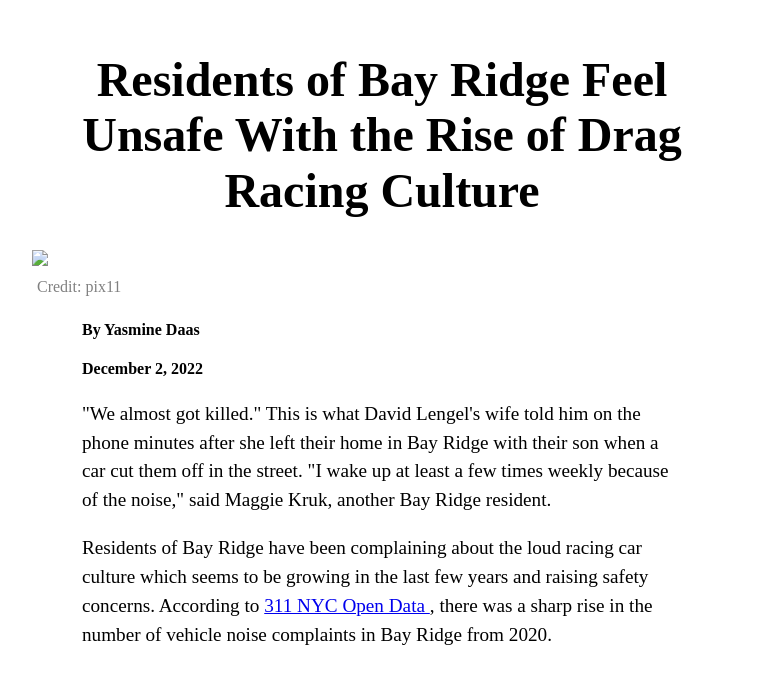
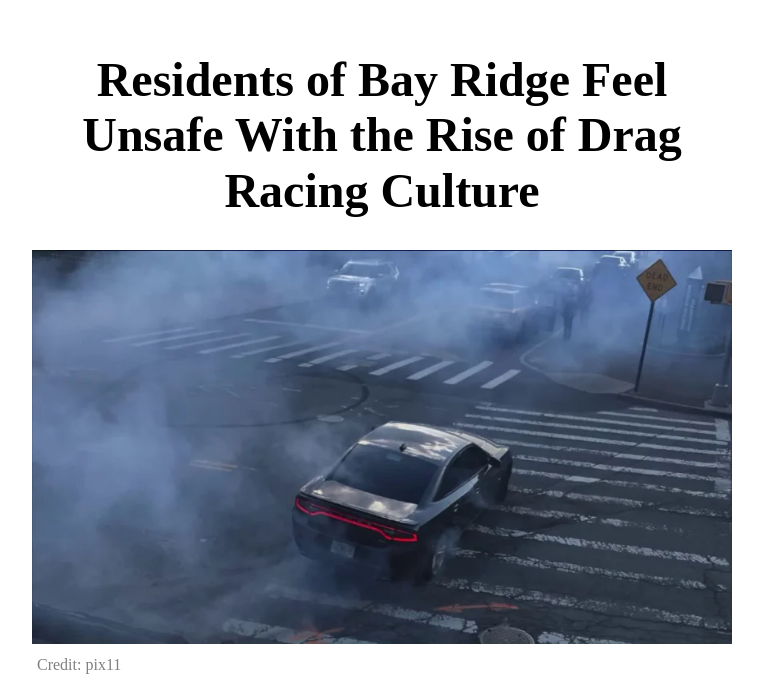
Before and after one commit to YasmineDaas/Drag-racing, a plain HTML site: page index.html in a window 1280 px wide. Shown: the top 695 px of the page, without its empty margins (258-1021 px from the left). Drawn offline with nearby package versions, Linux system fonts and the light colour scheme.

Commit message:
Update index.html

```diff
--- a/index.html
+++ b/index.html
@@ -21,7 +21,7 @@
 			</h1>
 		</div>
 			<figure class="top-photo">
-				<img class="main_img" src="images/bay-ridge-racing.jpeg">
+				<img class="main_img" src="bay-ridge-racing.jpeg">
 				<figcaption class="head-photo"><span class="credit">Credit: pix11</span></figcaption>
             </figure>
             <div class="container">
```
